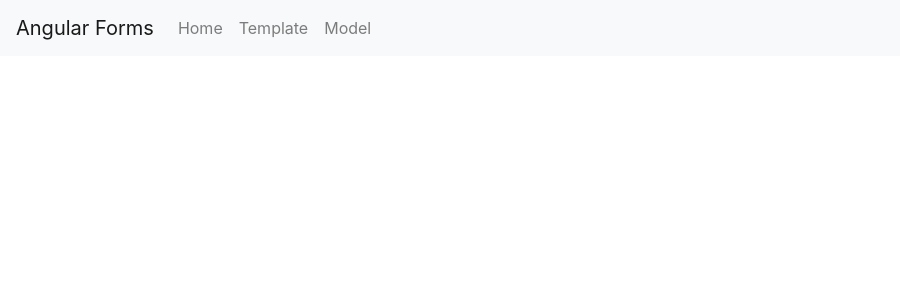
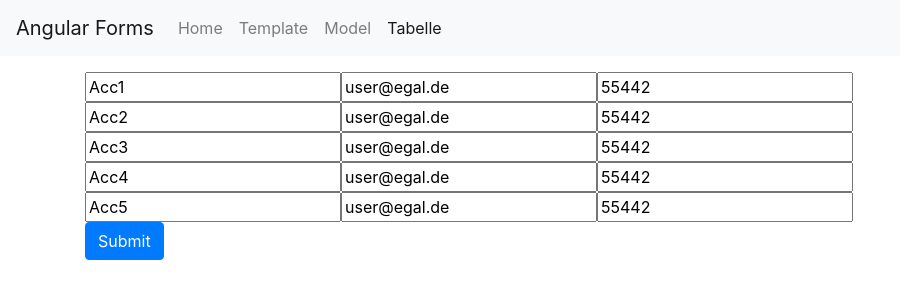
Before and after one commit to lean-stack/ngx-forms, an Angular app: page /table-form in a window 1280 px wide. Before the commit this address led to /. Shown: the top 300 px of the page, without its empty margins (0-900 px from the left). Built offline with nearby package versions, Linux system fonts and the light colour scheme.

Commit message:
Reactive driven table form

```diff
--- a/src/app/app-routing.module.ts
+++ b/src/app/app-routing.module.ts
@@ -3,11 +3,13 @@
 import { HomeComponent } from './pages/home/home.component';
 import { TemplateDrivenComponent } from './pages/template-driven/template-driven.component';
 import { ModelDrivenComponent } from './pages/model-driven/model-driven.component';
+import { TableFormComponent } from './pages/table-form/table-form.component';
 
 const routes: Routes = [
   { path: '', component: HomeComponent },
   { path: 'template-driven', component: TemplateDrivenComponent },
   { path: 'model-driven', component: ModelDrivenComponent },
+  { path: 'table-form', component: TableFormComponent },
   { path: '*', redirectTo: '/' }
 ];
 
--- a/src/app/app.module.ts
+++ b/src/app/app.module.ts
@@ -9,6 +9,7 @@
 import { ModelDrivenComponent } from './pages/model-driven/model-driven.component';
 import { NavBarComponent } from './components/nav-bar/nav-bar.component';
 import { PasswordMatchDirective, MatchFieldDirective } from './validation/password-match.directive';
+import { TableFormComponent } from './pages/table-form/table-form.component';
 
 @NgModule({
   declarations: [
@@ -18,7 +19,8 @@
     ModelDrivenComponent,
     NavBarComponent,
     PasswordMatchDirective,
-    MatchFieldDirective
+    MatchFieldDirective,
+    TableFormComponent
   ],
   imports: [
     BrowserModule,
--- a/src/app/components/nav-bar/nav-bar.component.html
+++ b/src/app/components/nav-bar/nav-bar.component.html
@@ -15,6 +15,9 @@
       <li class="nav-item">
         <a class="nav-link" routerLink="/model-driven" routerLinkActive="active">Model</a>
       </li>
+      <li class="nav-item">
+        <a class="nav-link" routerLink="/table-form" routerLinkActive="active">Tabelle</a>
+      </li>
     </ul>
   </div>
 </nav>
--- a/src/app/pages/model-driven/model-driven.component.html
+++ b/src/app/pages/model-driven/model-driven.component.html
@@ -3,7 +3,7 @@
       <legend>Register</legend>
       <div class="form-group">
         <label for="acc">Account Name</label>
-        <input type="text" formControlName="acc" class="form-control" id="acc" [class.is-invalid]="!(acc.valid || acc.pristine)" placeholder="Enter account name">
+        <input type="text" [formControlName]="'acc'" class="form-control" id="acc" [class.is-invalid]="!(acc.valid || acc.pristine)" placeholder="Enter account name">
         <div class="invalid-feedback">
             We do need at least three chars.
         </div>
--- a/src/app/pages/model-driven/model-driven.component.ts
+++ b/src/app/pages/model-driven/model-driven.component.ts
@@ -11,10 +11,10 @@
 
   registerForm = new FormGroup({
     acc: new FormControl('', [Validators.required, Validators.minLength(3)]),
-    pw1: new FormControl('', Validators.required),
+    pw1: new FormControl('', [Validators.required, Validators.minLength(8)]),
     pw2: new FormControl('', [Validators.required ]),
     email: new FormControl('', [Validators.required, Validators.email]),
-    zip: new FormControl('23456', Validators.pattern('[0-9]{5}'))
+    zip: new FormControl('', Validators.pattern('[0-9]{5}'))
   }, { validators: passwordMatchValidator });
 
 
--- /dev/null
+++ b/src/app/pages/table-form/table-form.component.css
@@ -0,0 +1,7 @@
+input.ng-valid[required], input.ng-valid.required  {
+  border-left: 5px solid #42A948; /* green */
+}
+
+input.ng-invalid:not(form)  {
+  border-left: 5px solid #a94442; /* red */
+}
--- /dev/null
+++ b/src/app/pages/table-form/table-form.component.html
@@ -0,0 +1,13 @@
+<form [formGroup]="tableFrm">
+  <table>
+    <tr formArrayName="items"
+    *ngFor="let item of rows.controls; let i = index;">
+    <ng-container [formGroupName]="i" >
+      <input formControlName="acc" placeholder="Item name">
+      <input formControlName="email" placeholder="Item description">
+      <input formControlName="zip" placeholder="Item price">
+    </ng-container>
+  </tr>
+</table>
+<button type="submit" class="btn btn-primary" [disabled]="!tableFrm.valid">Submit</button>
+</form>
--- /dev/null
+++ b/src/app/pages/table-form/table-form.component.ts
@@ -0,0 +1,47 @@
+import { Component, OnInit } from '@angular/core';
+import { User } from 'src/app/model/user';
+import { FormBuilder, FormGroup, FormArray, Validators } from '@angular/forms';
+
+@Component({
+  selector: 'app-table-form',
+  templateUrl: './table-form.component.html',
+  styleUrls: ['./table-form.component.css']
+})
+export class TableFormComponent implements OnInit {
+
+  users: User[];
+  tableFrm: FormGroup;
+  constructor(private fb: FormBuilder) { }
+
+  rows: FormArray;
+
+  ngOnInit() {
+    this.users = [
+      { id: 1, acc: 'Acc1', password: '12345678', email: 'user@egal.de', zip: '55442' },
+      { id: 2, acc: 'Acc2', password: '12345678', email: 'user@egal.de', zip: '55442' },
+      { id: 3, acc: 'Acc3', password: '12345678', email: 'user@egal.de', zip: '55442' },
+      { id: 4, acc: 'Acc4', password: '12345678', email: 'user@egal.de', zip: '55442' },
+      { id: 5, acc: 'Acc5', password: '12345678', email: 'user@egal.de', zip: '55442' }
+    ];
+
+    this.tableFrm = this.fb.group({
+      'items': this.fb.array([])
+    });
+
+    this.rows = this.tableFrm.get('items') as FormArray;
+
+    for (const u of this.users) {
+      const row = this.buildRow();
+      row.patchValue(u);
+      this.rows.push(row);
+    }
+  }
+
+  private buildRow() {
+    const fg = this.fb.group({});
+    for (const key of ['acc', 'email', 'zip']) {
+      fg.addControl(key, this.fb.control('', [Validators.required]));
+    }
+    return fg;
+  }
+}
--- a/src/app/pages/template-driven/template-driven.component.html
+++ b/src/app/pages/template-driven/template-driven.component.html
@@ -21,7 +21,7 @@
     </div>
     <div class="form-group">
       <label for="email">Email address</label>
-      <input type="email" required [(ngModel)]="model.email" name="email" class="form-control" id="email" aria-describedby="emailHelp" placeholder="Enter email">
+      <input type="email" email required [(ngModel)]="model.email" name="email" class="form-control" id="email" aria-describedby="emailHelp" placeholder="Enter email">
       <small id="emailHelp" class="form-text text-muted">We'll never share your email with anyone else.</small>
     </div>
     <div class="form-group">
--- a/src/app/pages/template-driven/template-driven.component.ts
+++ b/src/app/pages/template-driven/template-driven.component.ts
@@ -13,13 +13,9 @@
   model = new User();
   passwordRepeated = '';
 
-  @ViewChild('accountLabel')
-  accountLabel: ElementRef;
-
   constructor() { }
 
   ngOnInit() {
-    console.log(this.accountLabel);
   }
 
   onSubmitAndContinue(form: NgForm) {
```
Also changed, not shown: package.json (+18 -18 lines), 2 other files (tests, documents, lock files or other folders).
